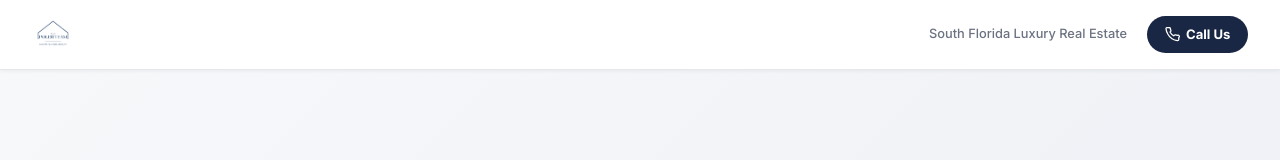
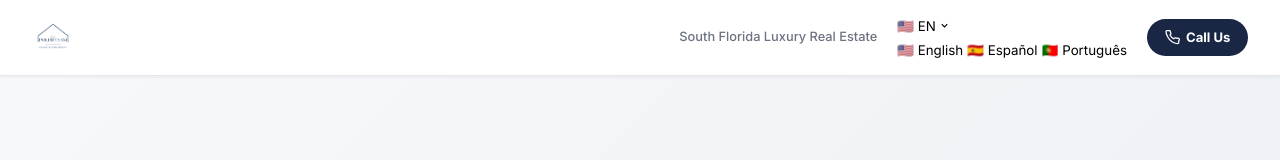
Before and after one commit to dylanpoler-a11y/poler-team-website, a plain HTML site: page listing.html in a window 1280 px wide. Shown: the top 160 px of the page. Drawn offline with nearby package versions, Linux system fonts and the light colour scheme; no server answers; a web font is replaced by a local one.

Commit message:
Auto-sync:  1 file changed, 18 insertions(+), 4 deletions(-)

```diff
--- a/listing.html
+++ b/listing.html
@@ -45,8 +45,8 @@
 
             <!-- ── Step 1: Info form ── -->
             <div id="lead-step-1">
-                <h2 class="lead-title" id="lead-title">View Full Property Details</h2>
-                <p class="lead-subtitle">Create your free account to unlock photos, pricing history, neighborhood stats, and schedule a private showing.</p>
+                <h2 class="lead-title" id="lead-title" data-i18n="leadTitle">View Full Property Details</h2>
+                <p class="lead-subtitle" data-i18n="leadSubtitle">Create your free account to unlock photos, pricing history, neighborhood stats, and schedule a private showing.</p>
                 <div class="lead-timer-wrap">
                     <div class="lead-timer-bar" id="lead-timer-bar"></div>
                 </div>
@@ -196,10 +196,24 @@
                 <img src="logo.png" alt="The Poler Team" class="lp-logo">
             </a>
             <div class="lp-header-right">
-                <span class="lp-tagline">South Florida Luxury Real Estate</span>
+                <span class="lp-tagline" data-i18n="tagline">South Florida Luxury Real Estate</span>
+
+                <!-- Language Selector -->
+                <div class="lang-selector" id="lang-selector">
+                    <button class="lang-selector-btn" id="lang-selector-btn" aria-label="Select language" aria-expanded="false">
+                        <span id="lang-btn-text">🇺🇸 EN</span>
+                        <svg class="lang-chevron" width="11" height="11" viewBox="0 0 24 24" fill="none" stroke="currentColor" stroke-width="2.5"><polyline points="6 9 12 15 18 9"/></svg>
+                    </button>
+                    <div class="lang-dropdown" id="lang-dropdown">
+                        <button class="lang-option active" data-lang="en">🇺🇸 English</button>
+                        <button class="lang-option" data-lang="es">🇪🇸 Español</button>
+                        <button class="lang-option" data-lang="pt">🇵🇹 Português</button>
+                    </div>
+                </div>
+
                 <a href="tel:+19542354046" class="lp-call-btn">
                     <svg width="15" height="15" viewBox="0 0 24 24" fill="none" stroke="currentColor" stroke-width="2"><path d="M22 16.92v3a2 2 0 01-2.18 2 19.79 19.79 0 01-8.63-3.07A19.5 19.5 0 014.68 11.6 19.79 19.79 0 011.61 3a2 2 0 012-2.18h3a2 2 0 012 1.72c.127.96.361 1.903.7 2.81a2 2 0 01-.45 2.11L7.91 8.09a16 16 0 006 6l.91-.91a2 2 0 012.11-.45c.907.339 1.85.573 2.81.7A2 2 0 0122 16.92z"/></svg>
-                    Call Us
+                    <span data-i18n="callUs">Call Us</span>
                 </a>
             </div>
         </div>
```
